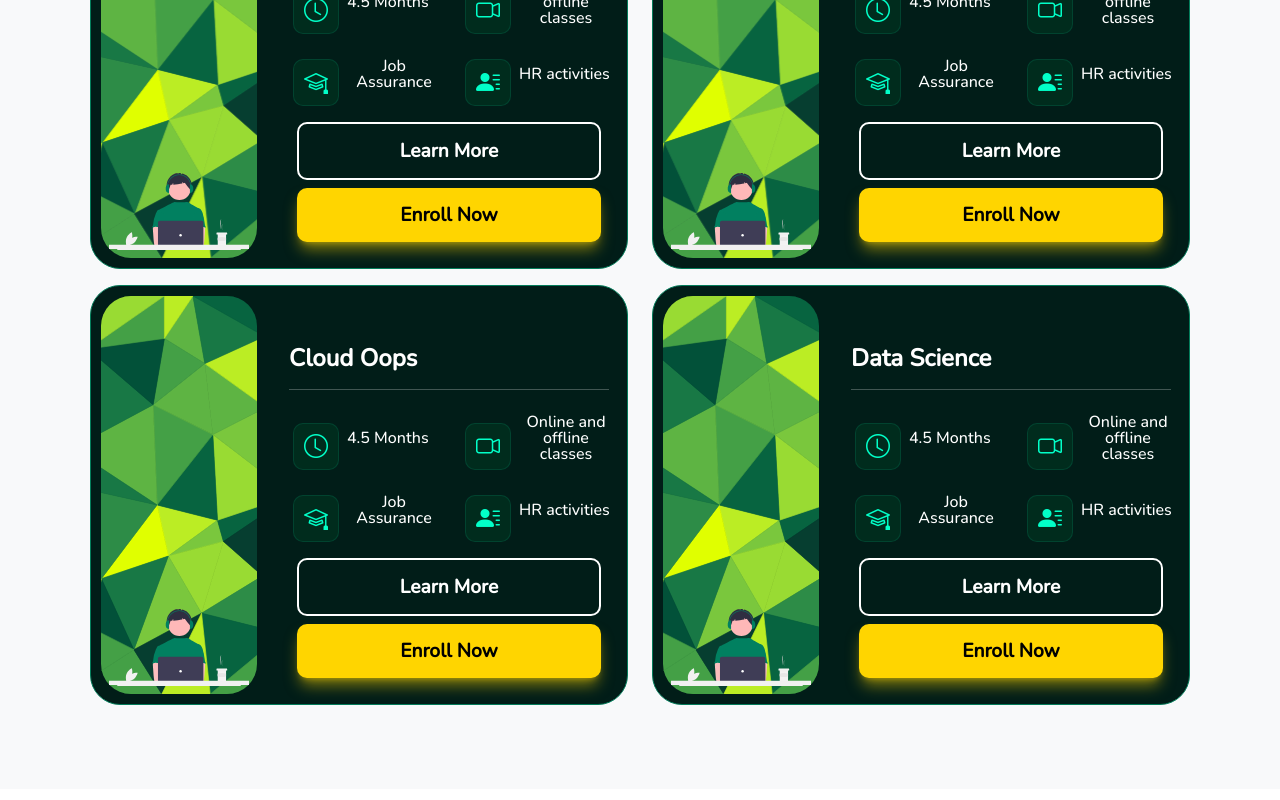
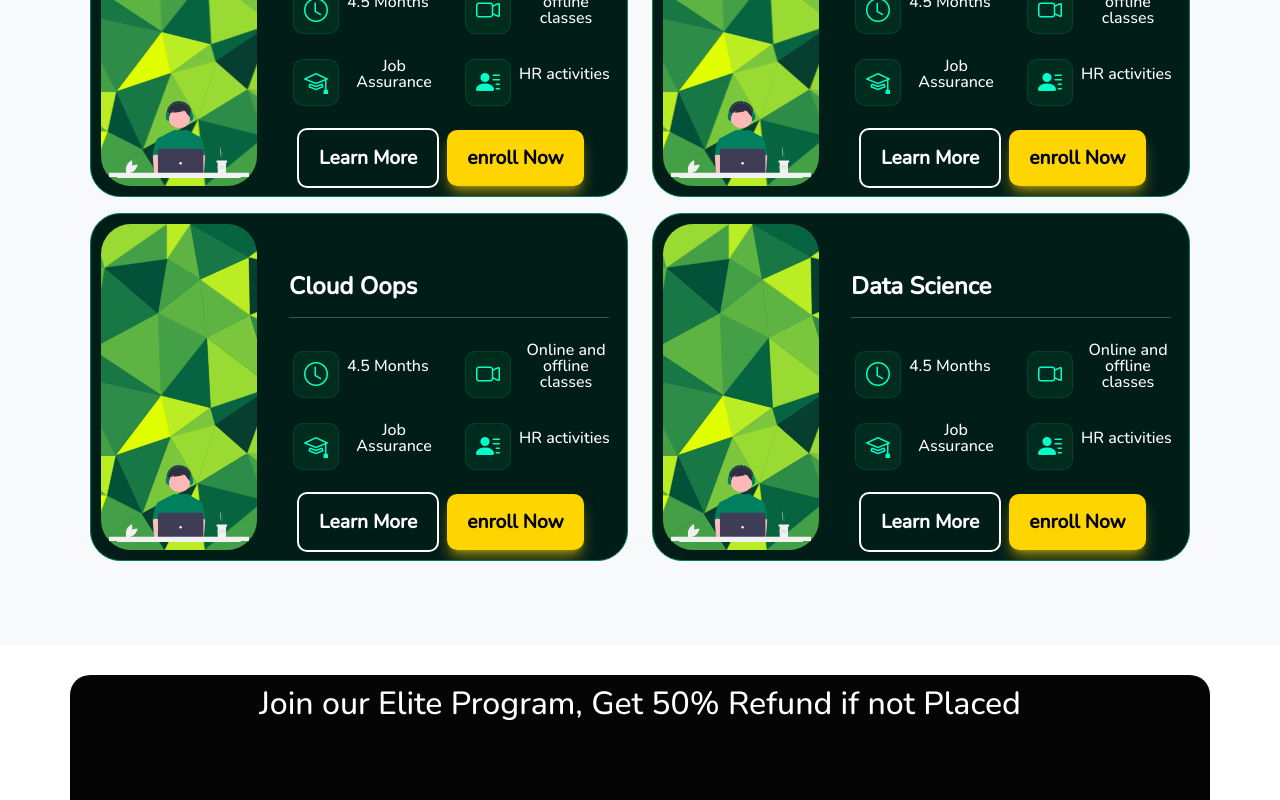
Before and after one commit to bhaskarAntony/final-be-practical, a React (Create React App) app: page / in a window 1280 px wide. Shown: the part 1600-2400 px from the top of the page. Built offline with nearby package versions, Linux system fonts and the light colour scheme; no server answers; a web font is replaced by a local one.

Commit message:
build included

```diff
--- a/src/components/AllCourses.jsx
+++ b/src/components/AllCourses.jsx
@@ -13,7 +13,8 @@ var courses = [
         ratedStudents: "465",
         rating:"4.5",
         icon: "https://cdn-icons-png.flaticon.com/128/7991/7991055.png",
-        image: "https://images.pexels.com/photos/3183165/pexels-photo-3183165.jpeg?auto=compress&cs=tinysrgb&w=1260&h=750&dpr=1"
+        image: "https://images.pexels.com/photos/3183165/pexels-photo-3183165.jpeg?auto=compress&cs=tinysrgb&w=1260&h=750&dpr=1",
+        path: "/course-fullstack"
     },
     {
         id:2,
@@ -25,7 +26,8 @@ var courses = [
         ratedStudents: "465",
         rating:"4.5",
         icon: "https://cdn-icons-png.flaticon.com/128/1183/1183669.png",
-        image: "https://images.pexels.com/photos/2102415/pexels-photo-2102415.jpeg?auto=compress&cs=tinysrgb&w=1260&h=750&dpr=1"
+        image: "https://images.pexels.com/photos/2102415/pexels-photo-2102415.jpeg?auto=compress&cs=tinysrgb&w=1260&h=750&dpr=1",
+        path:"/course-mern"
     },
     {
         id:4,
@@ -36,7 +38,9 @@ var courses = [
         ratedStudents: "465",
         rating:"4.5",
         icon: "https://cdn-icons-png.flaticon.com/128/3305/3305673.png",
-        image: "https://images.pexels.com/photos/2102415/pexels-photo-2102415.jpeg?auto=compress&cs=tinysrgb&w=1260&h=750&dpr=1"
+        image: "https://images.pexels.com/photos/2102415/pexels-photo-2102415.jpeg?auto=compress&cs=tinysrgb&w=1260&h=750&dpr=1",
+        path:"/course-cloud-computing"
+
     },
     {
         id:5,
@@ -47,7 +51,9 @@ var courses = [
         ratedStudents: "465",
         rating:"4.5",
         icon: "https://cdn-icons-png.flaticon.com/128/2756/2756778.png",
-        image: "https://images.pexels.com/photos/2102415/pexels-photo-2102415.jpeg?auto=compress&cs=tinysrgb&w=1260&h=750&dpr=1"
+        image: "https://images.pexels.com/photos/2102415/pexels-photo-2102415.jpeg?auto=compress&cs=tinysrgb&w=1260&h=750&dpr=1",
+        path:"/course-data-science"
+
     }
 ]
 
@@ -75,7 +81,7 @@ function AllCourses() {
                <h4 className='card-heading text-900 text-white'>{item.name}</h4>
                   <hr />
                   <div className="row">
-                  <div className="col-6 p-2 text-center d-flex align-items-center">
+                  <div className="col-6 p-2 text-center d-flex align-items-center ">
                       <i class="bi bi-clock  mx-2 fs-4"></i>
                       <p>{item.duration}</p>
                       </div>
@@ -96,9 +102,9 @@ function AllCourses() {
                   {/* <p><small>{item.trainer}</small></p> */}
                   <div className="course-footer p-2 m-0">
 
-                <div className="carousel-footer">
-                <button className="btn-main-outline-light w-100 mb-2">Learn More</button>
-                 <button className="btn-main w-100">enroll Now</button>
+                  <div className="mt-4">
+                <a href={item.path}  className="btn-main-outline-light w-100 text-decoration-none">Learn More</a>
+                 <a href="" className="btn-main w-100 text-decoration-none mx-2">enroll Now</a>
                 </div>
 
                </div>
--- a/src/components/Feedback.jsx
+++ b/src/components/Feedback.jsx
@@ -130,9 +130,6 @@ function Feedback() {
   return (
   <>
   <h1 className="banner-heading">What Peoples Saying <br />About Institute and Courses?</h1>
-  <div className="text-end p-3">
-    <a href="/all-testinomials" className='card-heading btn-main-outline-dark text-decoration-none'>Read All Testinomials  <i class="bi bi-chevron-double-right"></i></a>
-  </div>
     <Carousel
      interval={carouselInterval}
      >
@@ -176,6 +173,9 @@ function Feedback() {
         </Carousel.Item>
       ))}
     </Carousel>
+    <div className="text-center p-3">
+    <a href="/all-testinomials" className='card-heading btn-main-outline-dark text-decoration-none p-2'>Read All Testinomials  <i class="bi bi-chevron-double-right"></i></a>
+  </div>
   </>
   );
 }
--- a/src/components/Module.jsx
+++ b/src/components/Module.jsx
@@ -25,7 +25,6 @@ const Module = (props) => {
         <div
           className={`faq-item ${activeIndex === index ? 'active' : ''} bg-dark-green`}
           key={index}
-          data-aos="fade-up"
         >
           <div className="faq-question d-flex align-items-center" onClick={() => toggleAccordion(index)}>
             <span className="count p-2 px-3 rounded-5  text-white">
--- a/src/components/TrendingCourses.jsx
+++ b/src/components/TrendingCourses.jsx
@@ -14,7 +14,9 @@ var courses = [
       ratedStudents: "465",
       rating:"4.5",
       icon: coder,
-      image: coder
+      image: coder,
+      path:"/course-fullstack"
+
   },
   {
       id:2,
@@ -26,7 +28,9 @@ var courses = [
       ratedStudents: "465",
       rating:"4.5",
       icon: coder,
-      image: "https://images.pexels.com/photos/2102415/pexels-photo-2102415.jpeg?auto=compress&cs=tinysrgb&w=1260&h=750&dpr=1"
+      image: "https://images.pexels.com/photos/2102415/pexels-photo-2102415.jpeg?auto=compress&cs=tinysrgb&w=1260&h=750&dpr=1",
+      path:"/course-mern"
+
   },
   {
       id:4,
@@ -37,7 +41,9 @@ var courses = [
       ratedStudents: "465",
       rating:"4.5",
       icon: coder,
-      image: "https://images.pexels.com/photos/2102415/pexels-photo-2102415.jpeg?auto=compress&cs=tinysrgb&w=1260&h=750&dpr=1"
+      image: "https://images.pexels.com/photos/2102415/pexels-photo-2102415.jpeg?auto=compress&cs=tinysrgb&w=1260&h=750&dpr=1",
+      path:"/course-cloud-computing"
+
   },
   {
       id:5,
@@ -48,7 +54,9 @@ var courses = [
       ratedStudents: "465",
       rating:"4.5",
       icon: coder,
-      image: "https://images.pexels.com/photos/2102415/pexels-photo-2102415.jpeg?auto=compress&cs=tinysrgb&w=1260&h=750&dpr=1"
+      image: "https://images.pexels.com/photos/2102415/pexels-photo-2102415.jpeg?auto=compress&cs=tinysrgb&w=1260&h=750&dpr=1",
+      path:"/course-data-science"
+
   }
 ]
 
@@ -97,9 +105,9 @@ function TrendingCourses() {
                   {/* <p><small>{item.trainer}</small></p> */}
                   <div className="course-footer p-2 m-0">
 
-                <div className="carousel-footer">
-                <button className="btn-main-outline-light w-100 mb-2">Learn More</button>
-                 <button className="btn-main w-100">enroll Now</button>
+                <div className="mt-4">
+                <a href={item.path}  className="btn-main-outline-light w-100 text-decoration-none">Learn More</a>
+                 <a href="" className="btn-main w-100 text-decoration-none mx-2">enroll Now</a>
                 </div>
 
                </div>
```
